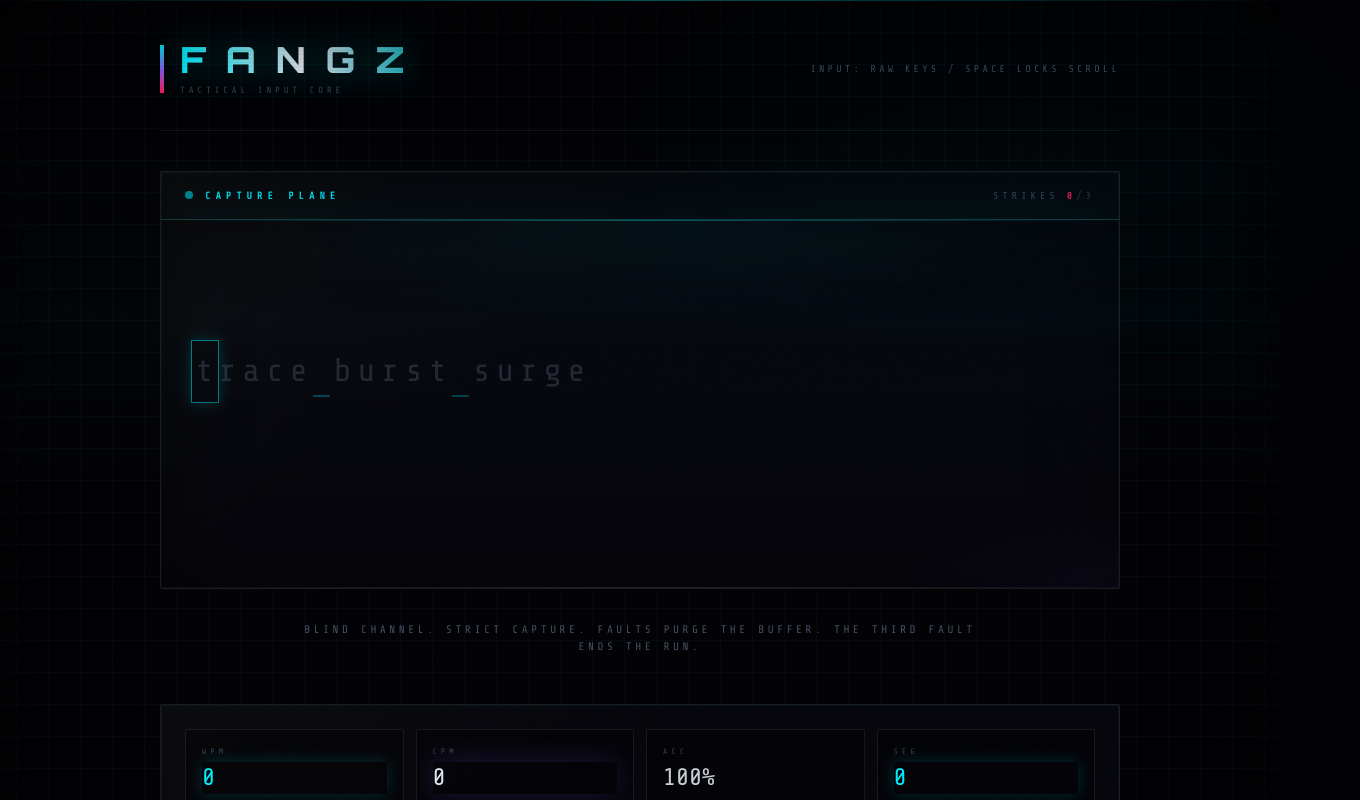
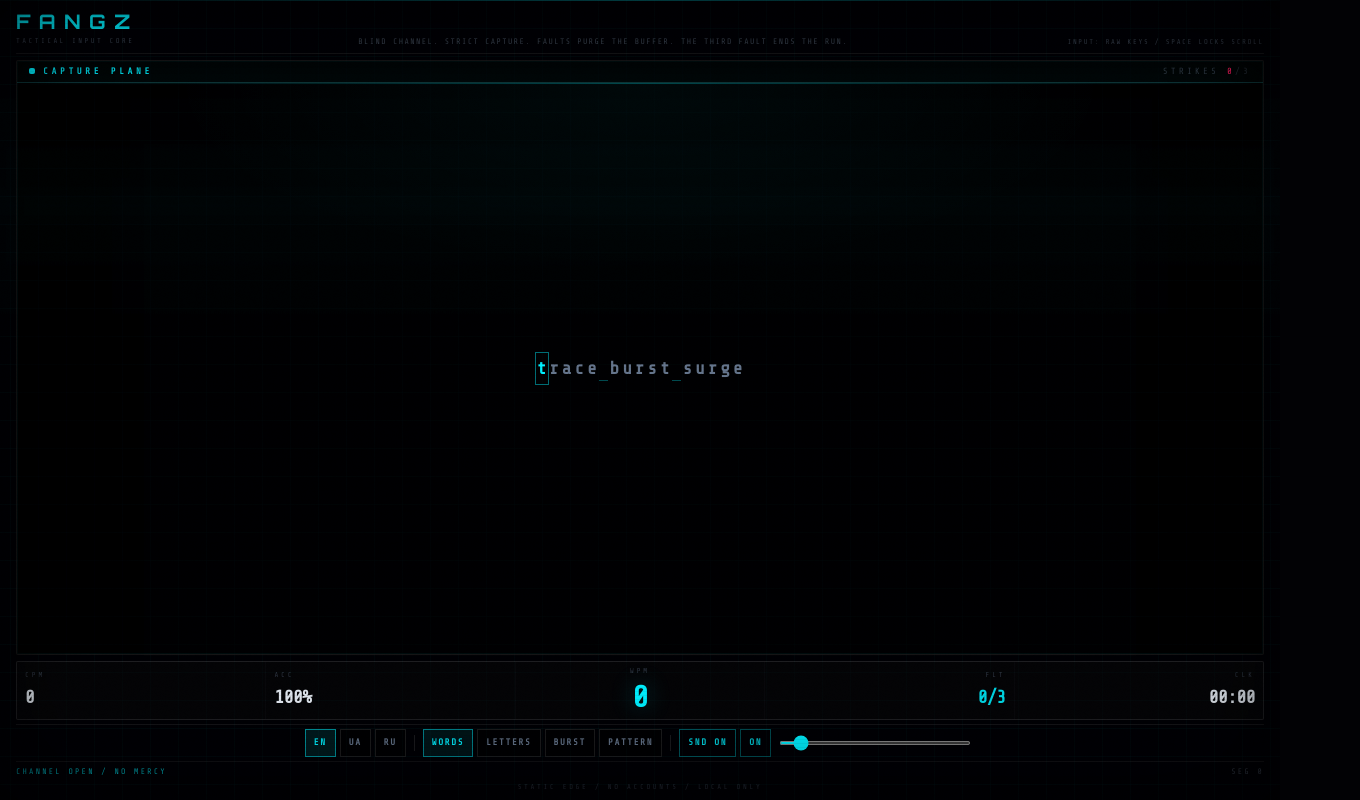
Before and after one commit to Z-oobastik-s/FangZ, a React (Vite) app: page / in a window 1280 px wide. Shown: the top 800 px of the page, 1360 px wide, since content can reach past the window. Built offline with nearby package versions, Linux system fonts and the light colour scheme.

Commit message:
Update: 11.04.2026  0:50:18,35

```diff
--- a/src/app/App.tsx
+++ b/src/app/App.tsx
@@ -6,16 +6,12 @@ export function App() {
   return (
     <I18nProvider>
       <AmbientProvider>
-        <div className="fz-shell fz-grid relative min-h-dvh min-h-[100dvh]">
+        <div className="fz-shell fz-grid relative h-[100dvh] max-h-[100dvh] min-h-0 overflow-hidden">
           <div className="fz-noise" aria-hidden="true" />
           <div className="fz-scanlines" aria-hidden="true" />
           <div className="fz-scanbeam" aria-hidden="true" />
           <div className="fz-vignette" aria-hidden="true" />
-          <div className="pointer-events-none fixed inset-x-0 top-0 z-30 h-px bg-gradient-to-r from-transparent via-acid/50 to-transparent" />
-          <div
-            className="pointer-events-none fixed left-1/2 top-0 z-20 h-[42vh] w-[min(92vw,720px)] -translate-x-1/2 animate-fz-breathe rounded-[100%] bg-acid/[0.04] blur-3xl"
-            aria-hidden="true"
-          />
+          <div className="pointer-events-none absolute inset-x-0 top-0 z-30 h-px bg-gradient-to-r from-transparent via-acid/35 to-transparent" />
           <TypingTrainer />
         </div>
       </AmbientProvider>
--- a/src/features/trainer/FangHud.tsx
+++ b/src/features/trainer/FangHud.tsx
@@ -15,6 +15,7 @@ type Props = {
   status: 'live' | 'dead';
   segmentsCleared: number;
   metrics: Metrics;
+  elapsed: string;
   soundEnabled: boolean;
   onToggleSound: () => void;
   onMode: (m: GeneratorMode) => void;
@@ -35,8 +36,8 @@ const localeShort: Record<Locale, string> = {
   ru: 'RU',
 };
 
-const btnBase =
-  'rounded-sm border px-3 py-2 font-mono text-[10px] font-medium uppercase tracking-[0.22em] transition-all duration-150 active:scale-[0.98]';
+const ctrl =
+  'inline-flex min-h-[28px] items-center justify-center border px-2 py-1 font-mono text-[9px] font-semibold uppercase tracking-[0.18em] transition-colors active:translate-y-px';
 
 export const FangHud = memo(function FangHud({
   className = '',
@@ -45,6 +46,7 @@ export const FangHud = memo(function FangHud({
   status,
   segmentsCleared,
   metrics,
+  elapsed,
   soundEnabled,
   onToggleSound,
   onMode,
@@ -61,99 +63,76 @@ export const FangHud = memo(function FangHud({
   }, [phase, strikes, t]);
 
   const volPercent = Math.round(volume * 100);
+  const fltTone = strikes >= 2 ? 'text-blood' : strikes === 1 ? 'text-blood/80' : 'text-acid/90';
 
   return (
-    <div
-      className={`fz-glass fz-glass-edge rounded-sm p-4 shadow-capture sm:p-6 ${className}`.trim()}
-    >
-      <div className="grid grid-cols-2 gap-2 sm:grid-cols-4 sm:gap-3">
-        <Stat label="WPM" value={metrics.wpm} tone="acid" />
-        <Stat label="CPM" value={metrics.cpm} tone="wire" />
-        <Stat label="ACC" value={`${metrics.accuracy}%`} tone="frost" />
-        <Stat label="SEG" value={segmentsCleared} tone="acid" />
+    <div className={`flex min-h-0 flex-col gap-1 ${className}`.trim()}>
+      <div className="grid shrink-0 grid-cols-5 gap-px rounded-sm border border-white/[0.09] bg-white/[0.03]">
+        <MetricCell label="CPM" value={metrics.cpm} align="left" />
+        <MetricCell label="ACC" value={`${metrics.accuracy}%`} align="left" />
+        <MetricCell label="WPM" value={metrics.wpm} align="center" primary />
+        <MetricCell label={t('metricFlt').toUpperCase()} value={`${strikes}/3`} align="right" valueClass={fltTone} />
+        <MetricCell label={t('metricTime').toUpperCase()} value={elapsed} align="right" />
       </div>
 
-      <div className="mt-5 border-t border-white/[0.06] pt-5 sm:mt-6 sm:pt-6">
-        <div className="flex flex-col items-stretch gap-4 lg:flex-row lg:items-start lg:justify-between">
-          <div className="flex flex-1 flex-col gap-3">
-            <span className="font-mono text-[9px] uppercase tracking-[0.45em] text-ash/50">{t('lang')}</span>
-            <div className="flex flex-wrap gap-2">
+      <div className="flex min-h-0 shrink-0 flex-wrap items-center justify-center gap-1 border-t border-white/[0.07] pt-1">
         {LOCALES.map((l) => (
           <button
             key={l}
             type="button"
             onClick={() => setLocale(l)}
             className={[
-                    btnBase,
+              ctrl,
               l === locale
-                      ? 'border-acid/60 bg-acid/10 text-acid shadow-glow-acid-sm'
-                      : 'border-white/10 bg-black/25 text-ash/80 hover:border-acid/25 hover:text-frost/90',
+                ? 'border-acid/55 bg-acid/10 text-acid'
+                : 'border-white/10 bg-black/40 text-ash hover:border-acid/25 hover:text-frost/90',
             ].join(' ')}
             aria-pressed={l === locale}
           >
             {localeShort[l]}
           </button>
         ))}
-            </div>
-          </div>
-
-          <div className="flex flex-1 flex-col gap-3 lg:items-center">
-            <span className="font-mono text-[9px] uppercase tracking-[0.45em] text-ash/50 lg:text-center">
-              {t('hudRouting')}
-            </span>
-            <div className="flex flex-wrap justify-start gap-2 lg:justify-center">
+        <span className="mx-1 hidden h-4 w-px bg-white/10 sm:inline" aria-hidden="true" />
         {modes.map((m) => (
           <button
             key={m}
             type="button"
             onClick={() => onMode(m)}
             className={[
-                    btnBase,
+              ctrl,
               m === mode
-                      ? 'border-wire/55 bg-wire/10 text-frost shadow-glow-wire'
-                      : 'border-white/10 bg-black/25 text-ash/80 hover:border-wire/30 hover:text-frost/90',
+                ? 'border-acid/50 bg-acid/[0.08] text-acid'
+                : 'border-white/10 bg-black/40 text-ash hover:border-acid/20 hover:text-frost/90',
             ].join(' ')}
           >
             {t(modeKey[m])}
           </button>
         ))}
+        <span className="mx-1 hidden h-4 w-px bg-white/10 sm:inline" aria-hidden="true" />
         <button
           type="button"
           onClick={onToggleSound}
           className={[
-                  btnBase,
-                  soundEnabled
-                    ? 'border-acid/35 text-acid/90'
-                    : 'border-white/10 bg-black/25 text-ash/70 hover:border-white/20',
+            ctrl,
+            soundEnabled ? 'border-acid/35 text-acid/90' : 'border-white/10 text-ash/75',
           ].join(' ')}
           aria-pressed={soundEnabled}
         >
           {soundEnabled ? t('sfxOn') : t('sfxOff')}
         </button>
-            </div>
-          </div>
-
-          <div className="flex flex-1 flex-col gap-3 lg:items-end">
-            <span className="font-mono text-[9px] uppercase tracking-[0.45em] text-ash/50">{t('ambient')}</span>
-            <div className="flex w-full max-w-sm flex-col gap-3 sm:max-w-none lg:items-end">
         <button
           type="button"
           onClick={() => setAmbientOn(!ambientOn)}
           className={[
-                  btnBase,
-                  'w-fit',
-                  ambientOn
-                    ? 'border-wire/50 bg-wire/10 text-frost shadow-glow-wire'
-                    : 'border-white/10 bg-black/25 text-ash/70',
+            ctrl,
+            ambientOn ? 'border-acid/30 text-acid/85' : 'border-white/10 text-ash/70',
           ].join(' ')}
           aria-pressed={ambientOn}
         >
           {ambientOn ? t('ambientTrackOn') : t('ambientTrackOff')}
         </button>
-              <label className="flex w-full flex-col gap-2 lg:items-end">
-                <span className="font-mono text-[9px] uppercase tracking-[0.38em] text-ash/50">
-                  {t('ambientVol')} <span className="text-acid/80">{volPercent}%</span>
-                </span>
+        <label className="flex min-w-[120px] max-w-[200px] flex-1 items-center gap-2 px-1 sm:min-w-[160px]">
+          <span className="sr-only">{t('ambientVol')}</span>
           <input
             type="range"
             min={0}
@@ -162,51 +141,59 @@ export const FangHud = memo(function FangHud({
             value={volPercent}
             disabled={!ambientOn}
             onChange={(e) => setVolume(Number(e.target.value) / 100)}
-                  className="h-1.5 w-full max-w-xs cursor-pointer accent-acid disabled:cursor-not-allowed disabled:opacity-35"
+            className="h-1 w-full cursor-pointer accent-acid disabled:cursor-not-allowed disabled:opacity-30"
             aria-valuemin={0}
             aria-valuemax={100}
             aria-valuenow={volPercent}
           />
         </label>
       </div>
-          </div>
-        </div>
-      </div>
 
-      <div className="mt-5 border-t border-white/[0.06] pt-4 text-center sm:mt-6">
-        <p className="font-mono text-[10px] uppercase tracking-[0.36em] text-ash/75 animate-fz-ticker">
+      <div className="flex shrink-0 items-center justify-between gap-2 border-t border-white/[0.06] pt-1 font-mono text-[8px] uppercase tracking-[0.28em] text-ash/55">
+        <span className="min-w-0 truncate">
           {phase === 'warning' || strikes >= 1 ? (
-            <span className="text-blood/95">{phaseText}</span>
+            <span className="text-blood/90">{phaseText}</span>
           ) : (
-            <span className="text-acid/75">{phaseText}</span>
+            <span className="text-acid/70">{phaseText}</span>
           )}
-        </p>
+        </span>
+        <span className="shrink-0 tabular-nums text-ash/45">
+          seg {segmentsCleared}
+        </span>
       </div>
     </div>
   );
 });
 
-function Stat({
+function MetricCell({
   label,
   value,
-  tone,
+  align,
+  primary,
+  valueClass,
 }: {
   label: string;
   value: string | number;
-  tone: 'acid' | 'wire' | 'frost';
+  align: 'left' | 'center' | 'right';
+  primary?: boolean;
+  valueClass?: string;
 }) {
-  const toneCls =
-    tone === 'acid'
-      ? 'text-acid shadow-glow-acid-sm'
-      : tone === 'wire'
-        ? 'text-frost shadow-glow-wire'
-        : 'text-frost/90';
-
+  const al = align === 'center' ? 'items-center text-center' : align === 'left' ? 'items-start text-left' : 'items-end text-right';
   return (
-    <div className="group relative overflow-hidden rounded-sm border border-white/[0.08] bg-black/35 px-3 py-3 sm:px-4 sm:py-4">
-      <div className="pointer-events-none absolute inset-0 bg-gradient-to-br from-white/[0.04] to-transparent opacity-0 transition-opacity duration-300 group-hover:opacity-100" />
-      <div className="font-mono text-[8px] uppercase tracking-[0.5em] text-ash/55">{label}</div>
-      <div className={`mt-1 font-mono text-xl tabular-nums sm:text-2xl ${toneCls}`}>{value}</div>
+    <div
+      className={`flex min-h-[52px] flex-col justify-center bg-black/45 px-1.5 py-1 sm:min-h-[56px] sm:px-2 ${al}`}
+    >
+      <span className="font-mono text-[7px] font-medium uppercase tracking-[0.42em] text-ash/45">{label}</span>
+      <span
+        className={[
+          'mt-0.5 font-mono tabular-nums tracking-tight',
+          primary
+            ? 'text-2xl font-bold text-acid sm:text-3xl [text-shadow:0_0_24px_rgba(0,240,255,0.25)]'
+            : `text-base font-semibold sm:text-lg ${valueClass ?? 'text-frost'}`,
+        ].join(' ')}
+      >
+        {value}
+      </span>
     </div>
   );
 }
--- a/src/features/trainer/TargetRibbon.tsx
+++ b/src/features/trainer/TargetRibbon.tsx
@@ -15,10 +15,10 @@ export const TargetRibbon = memo(function TargetRibbon({ target, index, strikes,
 
   return (
     <div
-      className={`relative select-none font-mono text-[clamp(1.15rem,4.2vw,2.05rem)] font-medium leading-[1.55] tracking-[0.06em] ${shake} ${dead ? 'opacity-35' : ''}`}
+      className={`relative h-full min-h-0 w-full select-none font-mono text-[clamp(0.68rem,min(2.5vmin,3.8vw),1.12rem)] font-semibold leading-snug tracking-[0.05em] ${shake} ${dead ? 'opacity-35' : ''}`}
       aria-hidden="true"
     >
-      <div className="flex min-h-[min(12rem,28vh)] flex-wrap content-center gap-y-2 break-all sm:min-h-[min(14rem,30vh)]">
+      <div className="flex h-full min-h-0 w-full flex-wrap content-center justify-center gap-y-1 break-all">
         {Array.from(target).map((ch, i) => {
           const isPast = i < index;
           const isCurrent = i === index;
@@ -26,21 +26,21 @@ export const TargetRibbon = memo(function TargetRibbon({ target, index, strikes,
             <span
               key={i}
               className={[
-                'inline-flex min-h-[1.75rem] items-end px-[2px] transition-colors duration-100',
-                isPast ? 'text-acid [text-shadow:0_0_12px_rgba(0,240,255,0.35)]' : 'text-ash/30',
-                isCurrent ? 'relative scale-100 text-acid' : '',
+                'inline-flex min-h-[1.1em] items-end px-[1px] transition-colors duration-75',
+                isPast ? 'text-acid [text-shadow:0_0_10px_rgba(0,240,255,0.3)]' : 'text-ash/28',
+                isCurrent ? 'relative text-acid' : '',
               ].join(' ')}
             >
               {ch === ' ' ? (
-                <span className="inline-block min-w-[0.5em] border-b-2 border-acid/25" />
+                <span className="inline-block min-w-[0.45em] border-b border-acid/30" />
               ) : (
                 <span
                   className={
                     isCurrent
                       ? [
-                          'relative inline-block after:pointer-events-none after:absolute after:-inset-x-1 after:-inset-y-1.5',
-                          'after:border after:border-acid/50 after:shadow-glow-acid-sm after:content-[""]',
-                          'text-shadow-[0_0_20px_rgba(0,240,255,0.55)]',
+                          'relative inline-block after:pointer-events-none after:absolute after:-inset-x-0.5 after:-inset-y-1',
+                          'after:border after:border-acid/45 after:content-[""]',
+                          'text-shadow-[0_0_16px_rgba(0,240,255,0.45)]',
                         ].join(' ')
                       : ''
                   }
--- a/src/features/trainer/TypingTrainer.tsx
+++ b/src/features/trainer/TypingTrainer.tsx
@@ -1,4 +1,4 @@
-import { lazy, Suspense, useEffect, useId, useRef, useState } from 'react';
+import { lazy, Suspense, useEffect, useId, useMemo, useRef, useState } from 'react';
 import { useI18n } from '../../shared/i18n/I18nContext';
 import { FangHud } from './FangHud';
 import { TargetRibbon } from './TargetRibbon';
@@ -18,6 +18,20 @@ export function TypingTrainer() {
   const liveId = useId();
   const [flash, setFlash] = useState<Flash>(null);
   const prevMetrics = useRef({ c: state.correctChars, i: state.incorrectChars });
+  const [clock, setClock] = useState(() => Date.now());
+
+  useEffect(() => {
+    const id = window.setInterval(() => setClock(Date.now()), 1000);
+    return () => window.clearInterval(id);
+  }, []);
+
+  const elapsed = useMemo(() => {
+    if (!state.sessionStartedAt) return '00:00';
+    const ms = Math.max(0, clock - state.sessionStartedAt);
+    const mm = Math.floor(ms / 60_000);
+    const ss = Math.floor((ms % 60_000) / 1000);
+    return `${String(mm).padStart(2, '0')}:${String(ss).padStart(2, '0')}`;
+  }, [clock, state.sessionStartedAt]);
 
   useEffect(() => {
     const p = prevMetrics.current;
@@ -37,68 +51,63 @@ export function TypingTrainer() {
 
   return (
     <main
-      className="relative z-10 mx-auto flex min-h-dvh min-h-[100dvh] max-w-5xl flex-col px-4 pb-10 pt-6 sm:px-8 sm:pb-14 sm:pt-10"
+      className="relative z-10 flex h-full min-h-0 flex-col overflow-hidden px-2 pb-1.5 pt-1.5 sm:px-4 sm:pb-2 sm:pt-2"
       role="application"
       aria-label={t('appAria')}
     >
-      <header className="mb-8 flex flex-col gap-6 border-b border-white/[0.06] pb-8 sm:mb-10 sm:flex-row sm:items-center sm:justify-between">
-        <div className="flex items-center gap-4">
-          <span className="hidden h-12 w-1 shrink-0 bg-gradient-to-b from-acid via-wire to-blood sm:block" aria-hidden="true" />
-          <div>
-            <h1 className="font-display text-3xl font-extrabold tracking-[0.55em] text-frost/95 sm:text-4xl">
-              <span className="bg-gradient-to-r from-acid via-frost to-acid-dim bg-clip-text text-transparent drop-shadow-[0_0_18px_rgba(0,240,255,0.4)]">
-                FANGZ
-              </span>
-            </h1>
-            <p className="mt-1 font-mono text-[9px] uppercase tracking-[0.42em] text-ash/55">{t('brandSubtitle')}</p>
-          </div>
+      <header className="grid shrink-0 grid-cols-[auto_minmax(0,1fr)_auto] items-end gap-2 border-b border-white/[0.07] pb-1.5">
+        <div className="min-w-0">
+          <h1 className="font-display text-lg font-bold tracking-[0.42em] text-acid sm:text-xl">
+            FANGZ
+          </h1>
+          <p className="font-mono text-[7px] uppercase tracking-[0.35em] text-ash/50">{t('brandSubtitle')}</p>
         </div>
-        <p className="max-w-xs text-right font-mono text-[10px] uppercase leading-relaxed tracking-[0.32em] text-ash/65 sm:text-left">
+        <p className="hidden min-w-0 truncate text-center font-mono text-[8px] uppercase leading-tight tracking-[0.18em] text-ash/55 sm:block">
+          {t('tagline')}
+        </p>
+        <p className="max-w-[11rem] text-right font-mono text-[7px] uppercase leading-tight tracking-[0.24em] text-ash/50 sm:max-w-[14rem]">
           {t('inputHint')}
         </p>
       </header>
 
       <section
         aria-labelledby={liveId}
-        className="relative flex flex-col gap-0 overflow-hidden rounded-sm fz-glass fz-glass-edge shadow-capture"
+        className="relative mt-1.5 flex min-h-0 flex-1 flex-col overflow-hidden rounded-sm border border-white/[0.08] bg-black/55 shadow-[inset_0_0_0_1px_rgba(0,240,255,0.06)]"
       >
-        <div className="flex items-center justify-between gap-4 border-b border-white/[0.06] bg-black/20 px-4 py-3 sm:px-6 sm:py-4">
-          <div className="flex items-center gap-3">
-            <span
-              className="h-2 w-2 shrink-0 rounded-full bg-acid shadow-glow-acid-sm animate-fz-ticker"
-              aria-hidden="true"
-            />
+        <div className="flex shrink-0 items-center justify-between gap-2 border-b border-white/[0.06] bg-black/30 px-2 py-1 sm:px-3">
+          <div className="flex min-w-0 items-center gap-2">
+            <span className="h-1.5 w-1.5 shrink-0 rounded-sm bg-acid shadow-glow-acid-sm" aria-hidden="true" />
             <span
               id={liveId}
-              className="font-mono text-[10px] font-semibold uppercase tracking-[0.5em] text-acid/90"
+              className="truncate font-mono text-[9px] font-semibold uppercase tracking-[0.4em] text-acid/90"
             >
               {t('capturePlane')}
             </span>
           </div>
-          <div className="flex items-center gap-2 font-mono text-[10px] uppercase tracking-[0.4em] text-blood">
-            <span className="text-ash/50">{t('strikesLive')}</span>
-            <span className="tabular-nums text-blood">
+          <div className="shrink-0 font-mono text-[9px] uppercase tracking-[0.35em] text-blood">
+            <span className="text-ash/45">{t('strikesLive')} </span>
+            <span className="tabular-nums">
               {state.strikes}
-              <span className="text-ash/40">/3</span>
+              <span className="text-ash/35">/3</span>
             </span>
           </div>
         </div>
 
         <div
-          className="fz-capture-shell relative min-h-[min(42vh,22rem)] transition-[box-shadow,filter] duration-300 sm:min-h-[min(46vh,26rem)]"
+          className="fz-capture-shell relative min-h-0 flex-1 overflow-hidden transition-[box-shadow,filter] duration-200"
           data-phase={phase}
           data-flash={flash ?? undefined}
         >
           <div
-            className="pointer-events-none absolute inset-0 opacity-40"
+            className="pointer-events-none absolute inset-0 opacity-35"
             style={{
               background:
-                'radial-gradient(ellipse 80% 55% at 50% 0%, rgba(0,240,255,0.12), transparent 55%), radial-gradient(ellipse 50% 40% at 100% 100%, rgba(139,92,246,0.1), transparent 50%)',
+                'radial-gradient(ellipse 70% 60% at 50% 0%, rgba(0,240,255,0.1), transparent 55%)',
             }}
             aria-hidden="true"
           />
-          <div className="pointer-events-none absolute inset-x-0 top-0 h-px bg-gradient-to-r from-transparent via-acid/35 to-transparent" />
-          <div className="relative px-4 py-6 sm:px-8 sm:py-10">
+          <div className="pointer-events-none absolute inset-x-0 top-0 h-px bg-gradient-to-r from-transparent via-acid/30 to-transparent" />
+          <div className="relative flex h-full min-h-0 items-stretch p-2 sm:p-3">
             <TargetRibbon
               target={state.target}
               index={state.index}
@@ -106,27 +115,23 @@ export function TypingTrainer() {
               dead={state.status === 'dead'}
             />
           </div>
-          <div className="pointer-events-none absolute inset-x-0 bottom-0 h-px bg-gradient-to-r from-transparent via-white/10 to-transparent" />
         </div>
       </section>
 
-      <p className="mx-auto mt-6 max-w-2xl text-center font-mono text-[10px] uppercase leading-relaxed tracking-[0.28em] text-ash/70 sm:mt-8 sm:text-[11px] sm:tracking-[0.32em]">
-        {t('tagline')}
-      </p>
-
       <FangHud
-        className="mt-10 sm:mt-12"
+        className="mt-1.5 shrink-0"
         mode={state.mode}
         strikes={state.strikes}
         status={state.status}
         segmentsCleared={state.segmentsCleared}
         metrics={metrics}
+        elapsed={elapsed}
         soundEnabled={soundEnabled}
         onToggleSound={() => setSoundEnabled((v) => !v)}
         onMode={setMode}
       />
 
-      <footer className="mt-auto border-t border-white/[0.05] pt-8 text-center font-mono text-[9px] uppercase tracking-[0.38em] text-ash/40 sm:pt-10">
+      <footer className="mt-1 shrink-0 truncate text-center font-mono text-[7px] uppercase tracking-[0.38em] text-ash/35">
         {t('footer')}
       </footer>
 
--- a/src/index.css
+++ b/src/index.css
@@ -4,10 +4,13 @@
 
 @layer base {
   html {
-    @apply bg-void;
+    @apply h-full bg-void;
   }
   body {
-    @apply min-h-dvh min-h-[100dvh] overflow-x-hidden;
+    @apply m-0 h-full min-h-0 overflow-hidden bg-void;
+  }
+  #root {
+    @apply h-full min-h-0;
   }
 }
 
@@ -16,18 +19,15 @@
   .fz-shell {
     position: relative;
     isolation: isolate;
-    background-color: #020205;
-    background-image:
-      radial-gradient(ellipse 120% 80% at 50% -20%, rgba(0, 240, 255, 0.09), transparent 55%),
-      radial-gradient(ellipse 90% 60% at 100% 50%, rgba(139, 92, 246, 0.07), transparent 50%),
-      radial-gradient(ellipse 70% 50% at 0% 100%, rgba(255, 26, 92, 0.05), transparent 45%);
+    background-color: #010104;
+    background-image: radial-gradient(ellipse 90% 55% at 50% -15%, rgba(0, 240, 255, 0.06), transparent 52%);
   }
 
   .fz-grid {
     background-image:
-      linear-gradient(rgba(0, 240, 255, 0.035) 1px, transparent 1px),
-      linear-gradient(90deg, rgba(139, 92, 246, 0.04) 1px, transparent 1px);
-    background-size: 32px 32px;
+      linear-gradient(rgba(0, 240, 255, 0.028) 1px, transparent 1px),
+      linear-gradient(90deg, rgba(0, 240, 255, 0.02) 1px, transparent 1px);
+    background-size: 28px 28px;
     background-position: center top;
     transform: translateZ(0);
   }
--- a/src/main.tsx
+++ b/src/main.tsx
@@ -8,6 +8,8 @@ if (!el) throw new Error('root missing');
 
 createRoot(el).render(
   <StrictMode>
-    <App />
+    <div className="h-[100dvh] min-h-0 overflow-hidden">
+      <App />
+    </div>
   </StrictMode>,
 );
```
Also changed, not shown: src/shared/i18n/messages.ts (+8 -0 lines). Lines whose indentation alone changed are shown as unchanged.
